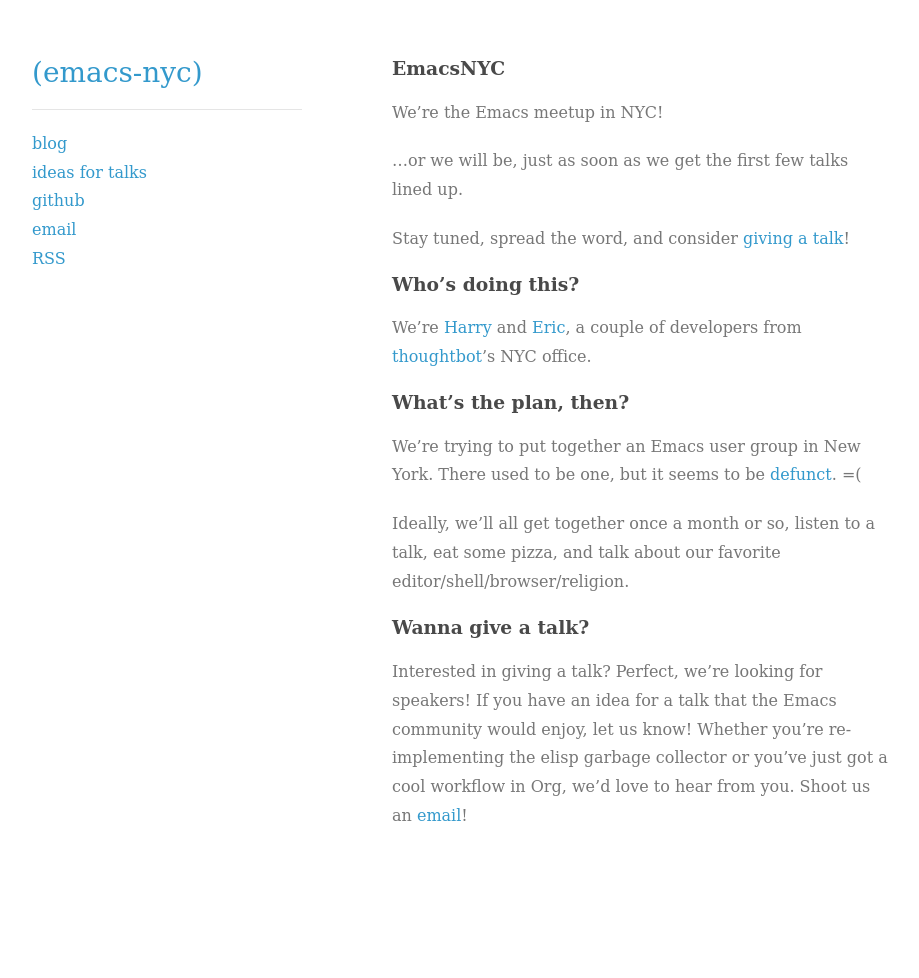
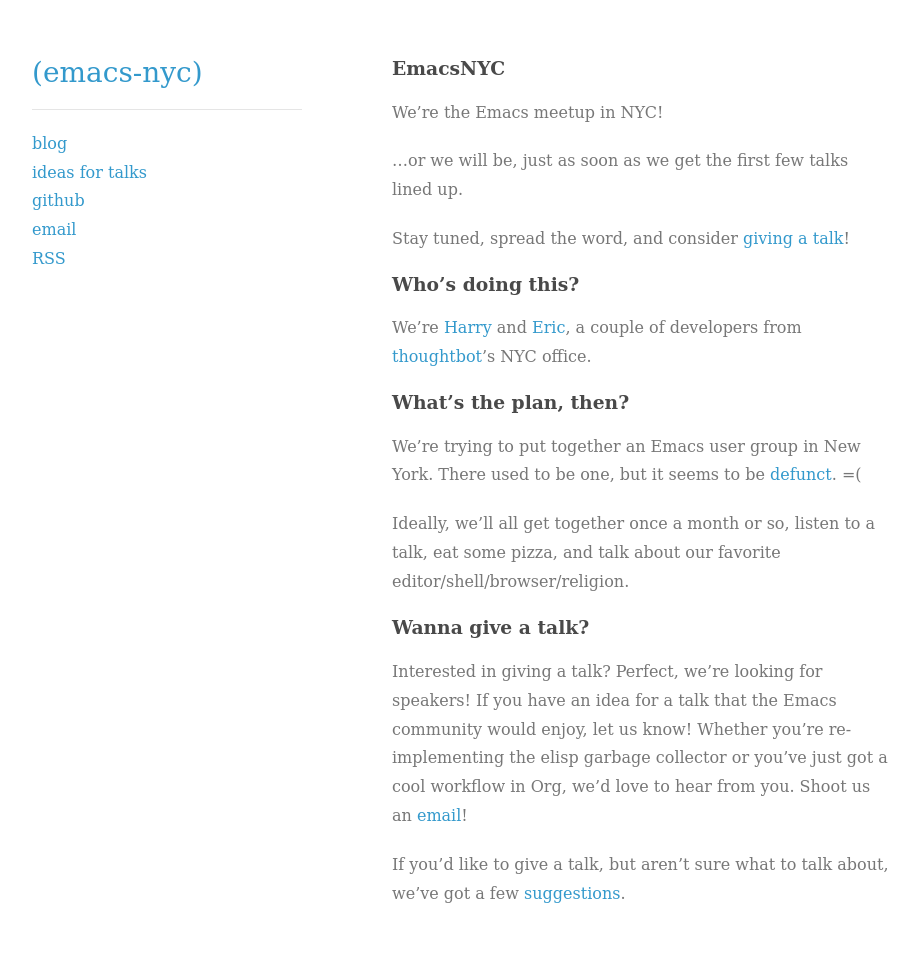
Before and after one commit to emacsnyc/emacsnyc.github.io, a Jekyll site: the page built from index.md, in a window 1280 px wide. Shown: the whole page, without its empty margins (178-1097 px from the left). Built offline with Jekyll 4.4.1, drawn with Linux system fonts in a browser that asks for light colours; before the commit the page ends 901 px from its top, so only the background shows below that.

Commit message:
link to talk suggestions on index page

```diff
--- a/index.md
+++ b/index.md
@@ -25,8 +25,11 @@ Ideally, we'll all get together once a month or so, listen to a talk, eat some p
 
 Interested in giving a talk? Perfect, we're looking for speakers! If you have an idea for a talk that the Emacs community would enjoy, let us know! Whether you're re-implementing the elisp garbage collector or you've just got a cool workflow in Org, we'd love to hear from you. Shoot us an [email]!
 
+If you'd like to give a talk, but aren't sure what to talk about, we've got a few [suggestions].
+
 [Harry]: http://harryrschwartz.com
 [Eric]: http://www.tabfugni.cc
 [thoughtbot]: http://thoughtbot.com
 [defunct]: http://www.meetup.com/Emacs-NYC/
 [email]: mailto:admin@emacsnyc.org
+[suggestions]: /talk-ideas.html
```
